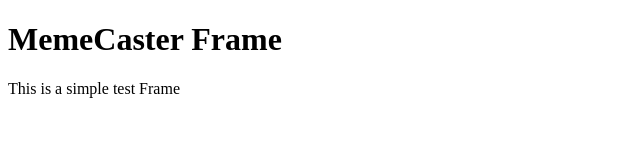
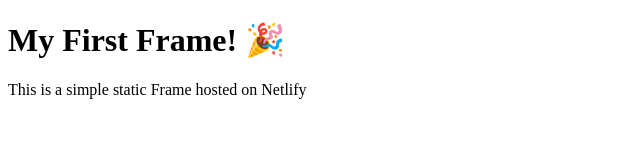
Before and after one commit to wollowo/memecaster-frame, a plain HTML site: page public/index.html in a window 1280 px wide. Shown: the whole page, without its empty margins (0-640 px from the left). Drawn offline with Linux system fonts and the light colour scheme.

Commit message:
Update index.html

```diff
--- a/public/index.html
+++ b/public/index.html
@@ -3,12 +3,15 @@
 <head>
   <meta property="fc:frame" content="vNext" />
   <meta property="fc:frame:image" content="https://i.imgur.com/6JKR5Ex.png" />
-  <meta property="fc:frame:button:1" content="Simple Test Frame" />
+  <meta property="fc:frame:button:1" content="Visit Warpcast" />
   <meta property="fc:frame:button:1:action" content="link" />
-  <meta property="fc:frame:button:1:target" content="https://warpcast.com/~/developers/frames" />
+  <meta property="fc:frame:button:1:target" content="https://warpcast.com" />
+  <meta property="fc:frame:button:2" content="Frame Docs" />
+  <meta property="fc:frame:button:2:action" content="link" />
+  <meta property="fc:frame:button:2:target" content="https://docs.farcaster.xyz" />
 </head>
 <body>
-  <h1>MemeCaster Frame</h1>
-  <p>This is a simple test Frame</p>
+  <h1>My First Frame! 🎉</h1>
+  <p>This is a simple static Frame hosted on Netlify</p>
 </body>
 </html>
```
